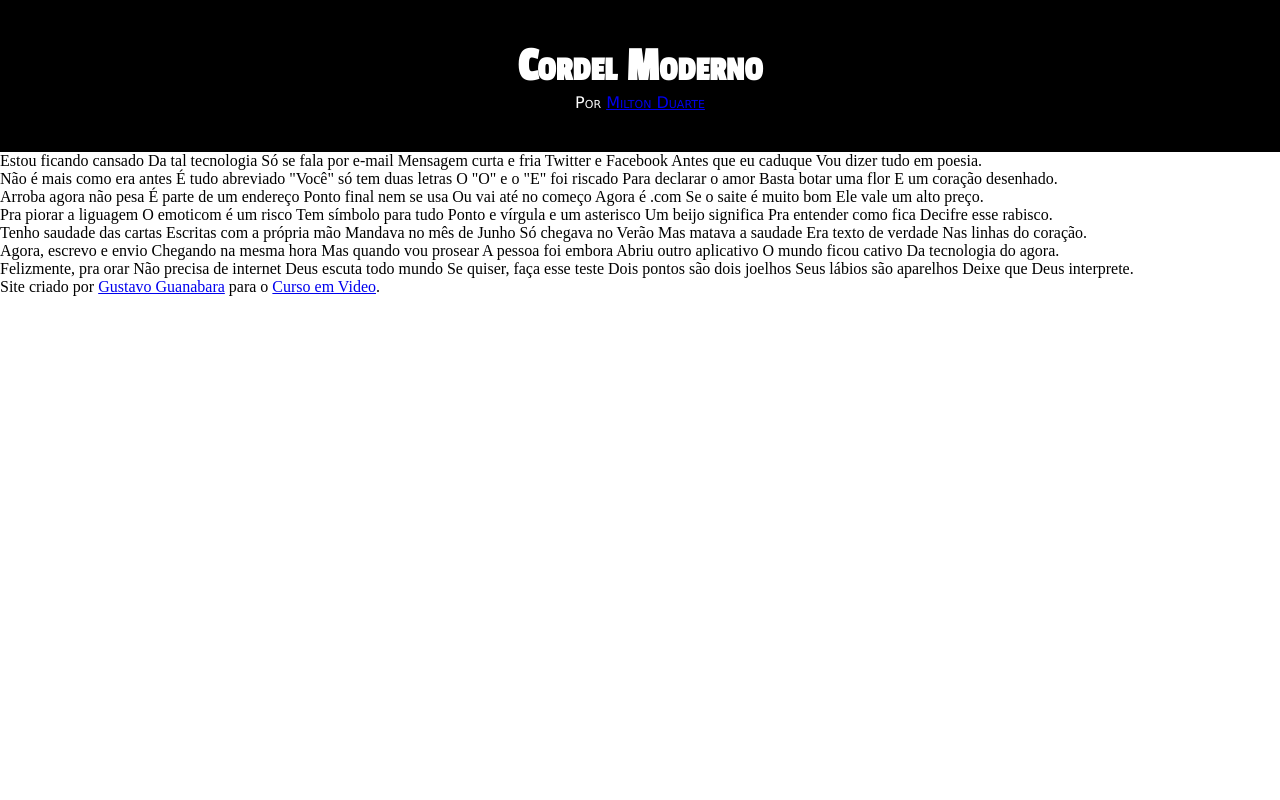
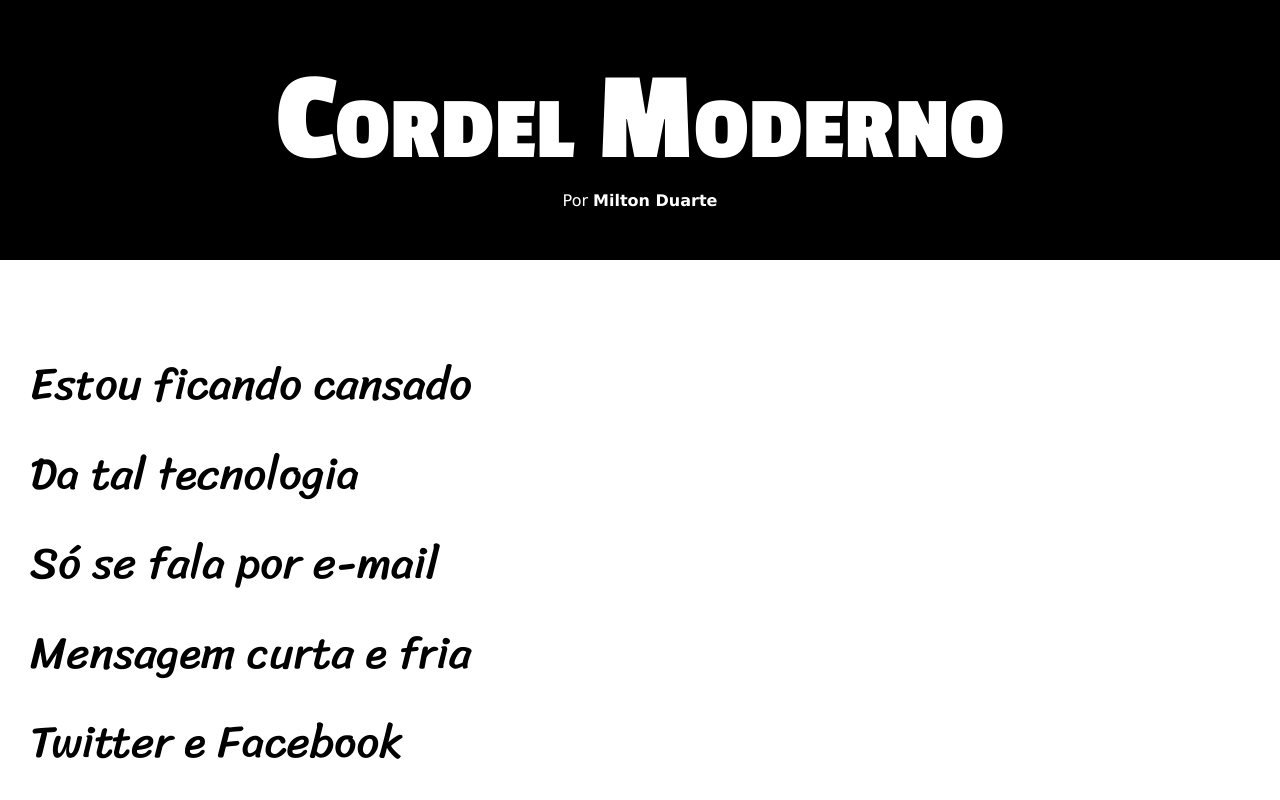
Before and after one commit to marcos-gc7/projeto-cordel, a plain HTML site: page index.html in a window 1280 px wide. Shown: the top 800 px of the page. Drawn offline with Linux system fonts and the light colour scheme.

Commit message:
modifiquei o css projeto

```diff
--- a/index.html
+++ b/index.html
@@ -15,76 +15,76 @@
     <main>
         <section class="normal">
             <p>
-                Estou ficando cansado
-                Da tal tecnologia
-                Só se fala por e-mail
-                Mensagem curta e fria
-                Twitter e Facebook
-                Antes que eu caduque
+                Estou ficando cansado <br>
+                Da tal tecnologia <br>
+                Só se fala por e-mail <br>
+                Mensagem curta e fria <br>
+                Twitter e Facebook <br>
+                Antes que eu caduque <br>
                 Vou dizer tudo em poesia.
             </p>
         </section>
-        <section class="imagem">
+        <section class="imagem" id="img01">
             <p>
-                Não é mais como era antes
-                É tudo abreviado
-                "Você" só tem duas letras
-                O "O" e o "E" foi riscado
-                Para declarar o amor
-                Basta botar uma flor
+                Não é mais como era antes <br>
+                É tudo abreviado <br>
+                "Você" só tem duas letras <br>
+                O "O" e o "E" foi riscado <br>
+                Para declarar o amor <br>
+                Basta botar uma flor <br>
                 E um coração desenhado.
             </p>
         </section>
         <section class="normal">
             <p>
-                Arroba agora não pesa
-                É parte de um endereço
-                Ponto final nem se usa
-                Ou vai até no começo
-                Agora é .com
-                Se o saite é muito bom
+                Arroba agora não pesa <br>
+                É parte de um endereço <br>
+                Ponto final nem se usa <br>
+                Ou vai até no começo <br>
+                Agora é .com <br>
+                Se o saite é muito bom <br>
                 Ele vale um alto preço.
             </p>
 
             <p>
-                Pra piorar a liguagem
-                O emoticom é um risco
-                Tem símbolo para tudo
-                Ponto e vírgula e um asterisco
-                Um beijo significa
-                Pra entender como fica
+                Pra piorar a liguagem <br>
+                O emoticom é um risco <br>
+                Tem símbolo para tudo <br>
+                Ponto e vírgula e um asterisco <br>
+                Um beijo significa <br>
+                Pra entender como fica <br>
                 Decifre esse rabisco.
             </p>
         </section>
 
-        <section class="imagem">
+        <section class="imagem" id="img02">
             <p>
-                Tenho saudade das cartas
-                Escritas com a própria mão
-                Mandava no mês de Junho
-                Só chegava no Verão
-                Mas matava a saudade
-                Era texto de verdade
+                Tenho saudade das cartas <br>
+                Escritas com a própria mão <br>
+                Mandava no mês de Junho <br>
+                Só chegava no Verão <br>
+                Mas matava a saudade <br>
+                Era texto de verdade <br>
                 Nas linhas do coração.
             </p>
         </section>
         <section class="normal">
             <p>
-                Agora, escrevo e envio
-                Chegando na mesma hora
-                Mas quando vou prosear
-                A pessoa foi embora
-                Abriu outro aplicativo
-                O mundo ficou cativo
+                Agora, escrevo e envio <br>
+                Chegando na mesma hora <br>
+                Mas quando vou prosear <br>
+                A pessoa foi embora <br>
+                Abriu outro aplicativo <br>
+                O mundo ficou cativo <br>
                 Da tecnologia do agora.
             </p>
             <p>
-                Felizmente, pra orar
-                Não precisa de internet
-                Deus escuta todo mundo
-                Se quiser, faça esse teste
-                Dois pontos são dois joelhos
-                Seus lábios são aparelhos
+                Felizmente, pra orar <br>
+                Não precisa de internet <br>
+                Deus escuta todo mundo <br>
+                Se quiser, faça esse teste <br>
+                Dois pontos são dois joelhos <br>
+                Seus lábios são aparelhos <br>
                 Deixe que Deus interprete.
             </p>
         </section>
--- a/style.css
+++ b/style.css
@@ -1,39 +1,93 @@
 @charset "UTF-8";
 
-@import url('https://fonts.googleapis.com/css2?family=Passion+One&family=Sriracha&display=swap');
+@import url('https://fonts.googleapis.com/css2?family=Passion+One:wght@400;700;900&display=swap');
 
-@import url('https://fonts.googleapis.com/css2?family=Passion+One&display=swap');
+@import url('https://fonts.googleapis.com/css2?family=Sriracha&display=swap');
 
 :root {
-  --fonte1: Verdana, Geneva, Tahoma, sans-serif;
-  --fonte2: "Passion One", serif;
-  --fonte3: "Sriracha", serif;
+    --fonte1: Verdana, Geneva, Tahoma, sans-serif;
+    --fonte2: 'Passion One', cursive;
+    --fonte3: 'Sriracha', cursive;
 }
 
 * {
+    padding: 0;
     margin: 0;
-    padding: 0;
+}
+
+html, body {
+    min-height: 100vh;
+    background-color: lightgray;
+    font-family: var(--fonte1);
 }
 
 header {
+    padding-top: 50px;
+    padding-bottom: 50px;
     background-color: black;
     color: white;
-    font-variant: small-caps;
+    text-align: center;
 }
 
-header > h1 {
+header h1 {
     font-family: var(--fonte2);
-    font-size: 3em;
-    text-align: center;
-    padding-top: 40px;
+    font-variant: small-caps;
+    font-size: 10vw;
 }
 
-header > p {
-    text-align: center;
-    padding-bottom: 40px;
-    font-family: var(--fonte1);
+a {
+    color: white;
+    text-decoration: none;
+    font-weight: bolder;
 }
 
-header > a {
+a:hover {
+    text-decoration: underline;
+}
+
+section {
+    font-family: var(--fonte3);
+    padding-top: 10vh;
+    padding-bottom: 10vh;
+    padding-left: 30px;
+    line-height: 2em;
+    font-size: 3.5vw;
+}
+
+section > p {
+    padding-bottom: 30px;
+}
+
+section.normal {
+   background-color: white;
+}
+
+section.imagem {
+    background-color: rgba(0, 0, 0, 0.623);
+    background-position: right center;
+    background-size: cover;
+    background-attachment: fixed;
+    box-shadow: inset 6px 6px 13px 0px rgba(0, 0, 0, 0.356);
+}
+
+section.imagem > p {
+    display: inline-block;
+    padding: 5px;
+    background-color: rgba(0, 0, 0, 0.356);
     color: white;
 }
+
+section#img01 {
+    background-image: url(../projeto-cordel/imagens/background001.jpg);
+}
+
+section#img02 {
+    background-image: url(../projeto-cordel/imagens/background002.jpg);
+}
+
+footer {
+    background-color: black;
+    padding: 5px;
+    text-align: center;
+    color: white;
+}
```
